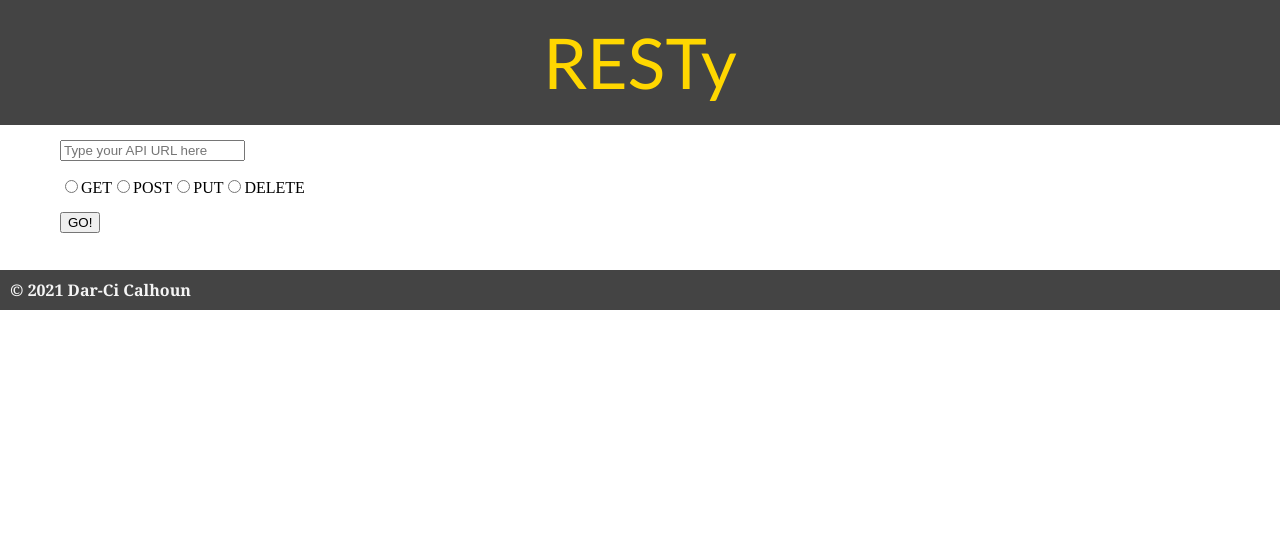
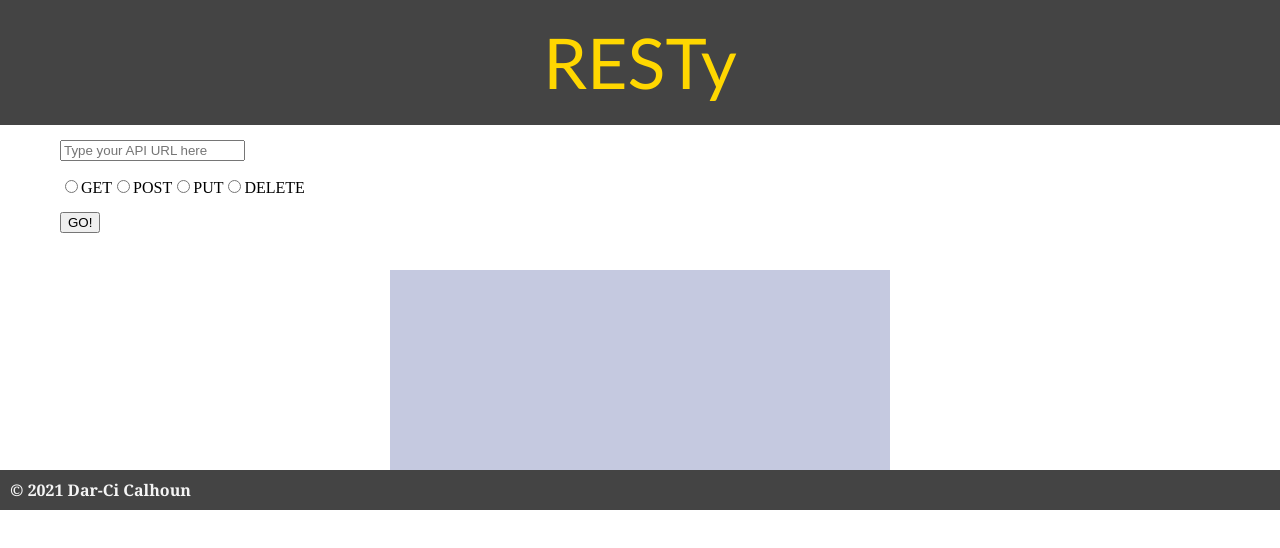
Before and after one commit to dcalhoun286/resty, a React (Create React App) app: page / in a window 1280 px wide. Shown: the top 548 px of the page. Built offline with nearby package versions, Linux system fonts and the light colour scheme.

Commit message:
added styling for displayed results

```diff
--- a/src/components/form/form.scss
+++ b/src/components/form/form.scss
@@ -3,3 +3,11 @@ form {
   padding-top: 15px;
   padding-left: 60px;
 }
+
+#display {
+  max-width: 500px;
+  min-height: 200px;
+  text-align: center;
+  background-color: rgba(65, 78, 151, 0.3);
+  margin: auto;
+}
```
